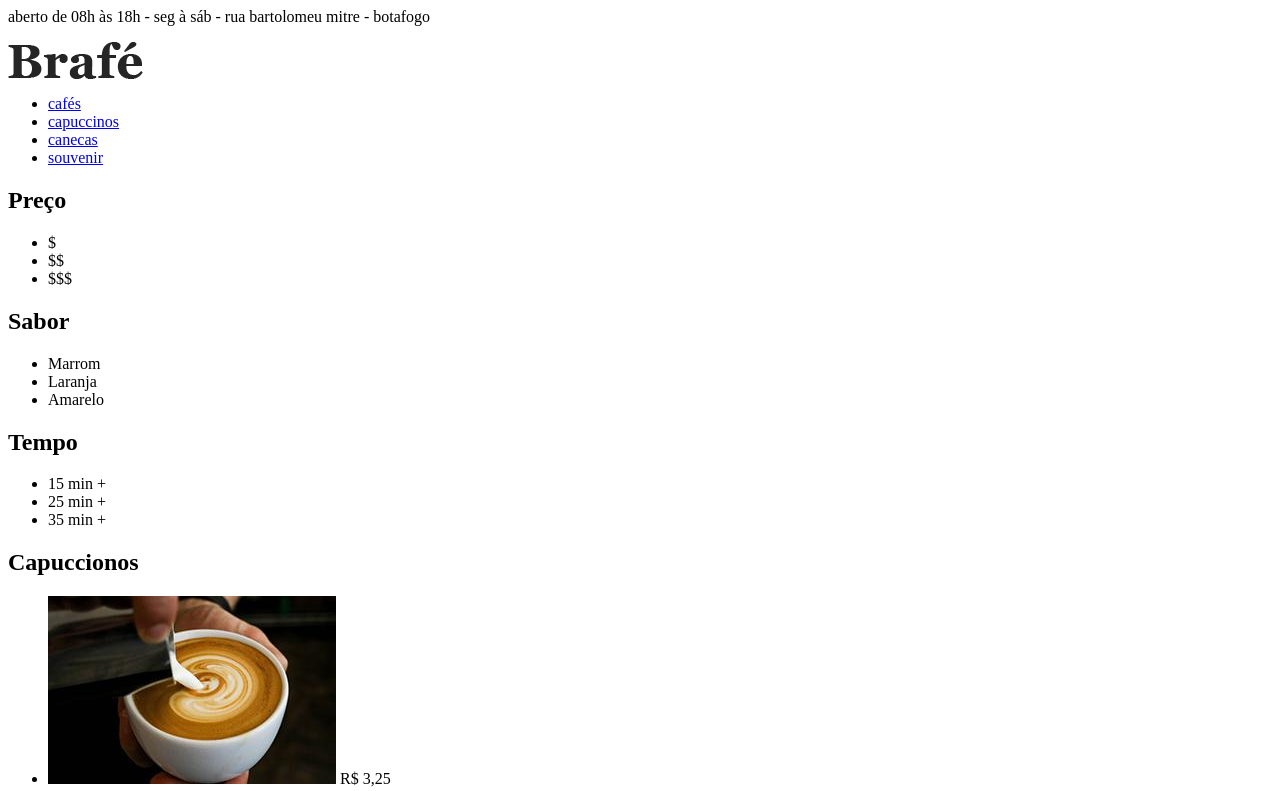
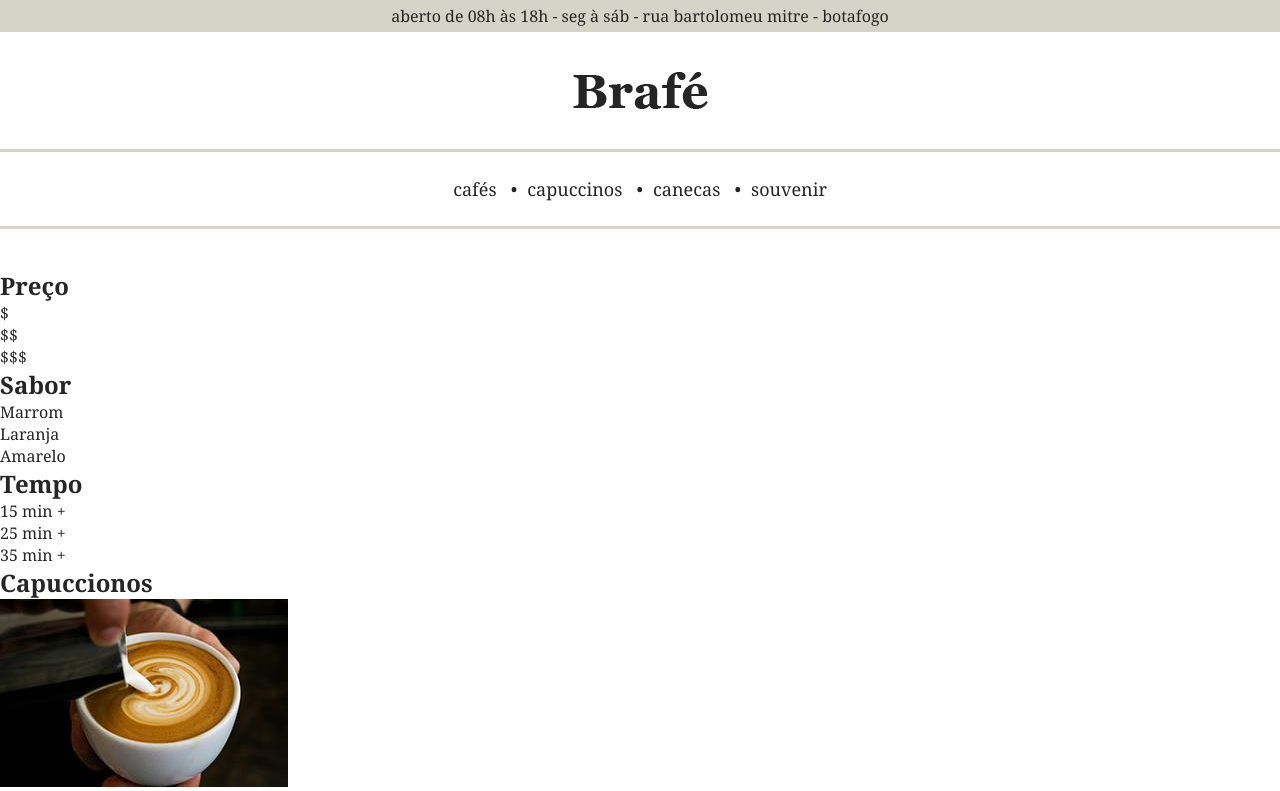
Before and after one commit to Victor800augusto/Brafe-2-puro, a plain HTML site: page index.html in a window 1280 px wide. Shown: the top 791 px of the page. Drawn offline with Linux system fonts and the light colour scheme.

Commit message:
Css do header e menu feito

```diff
--- a/css/style.css
+++ b/css/style.css
@@ -0,0 +1,61 @@
+/* Reset */
+* {
+    padding: 0px;
+    margin: 0px;
+    box-sizing: border-box;
+}
+body{
+    font-family: Georgia, serif;
+    color: #252525;
+}
+
+li {
+    list-style: none;
+}
+
+img {
+    display: block;
+    max-width: 100%;
+}
+
+/* Menu */
+
+.header-informacoes {
+    font-size: 0,875em;
+    background: #d6d3c8;
+    padding: 5px 0;
+    text-align: center;
+}
+
+.header-logo img{
+    margin: 40px auto;
+}
+
+.header-menu {
+    border-top: 3px solid #d6d3c8;
+    border-bottom: 3px solid #d6d3c8;
+    text-align: center;
+    margin-bottom: 40px;
+    padding: 20px 0;
+}
+
+.header-menu li {
+    display: inline-block;
+}
+
+.header-menu li a {
+    display: block;
+    padding: 5px 10px 5px 0;
+    text-decoration: none;
+    color: #252525;
+    font-size: 1.125em;
+}
+
+.header-menu li a::before {
+    content: '•';
+    padding-right: 10px;
+}
+
+.header-menu li:first-child a::before {
+    content: '';
+}
--- a/index.html
+++ b/index.html
@@ -9,14 +9,13 @@
 </head>
 <body>
     <header>
-        <div>
-
+        <div class="header-informacoes">
             <p>aberto de 08h às 18h - seg à sáb - rua bartolomeu mitre - botafogo</p>
         </div>
-        <a href="index.html">
+        <a class="header-logo" href="index.html">
             <img src="img/brafe.png" alt="Brafé">
         </a>
-        <nav>
+        <nav class="header-menu">
             <ul>
                 <li><a href="#">cafés</a></li>
                 <li><a href="#">capuccinos</a></li>
```
